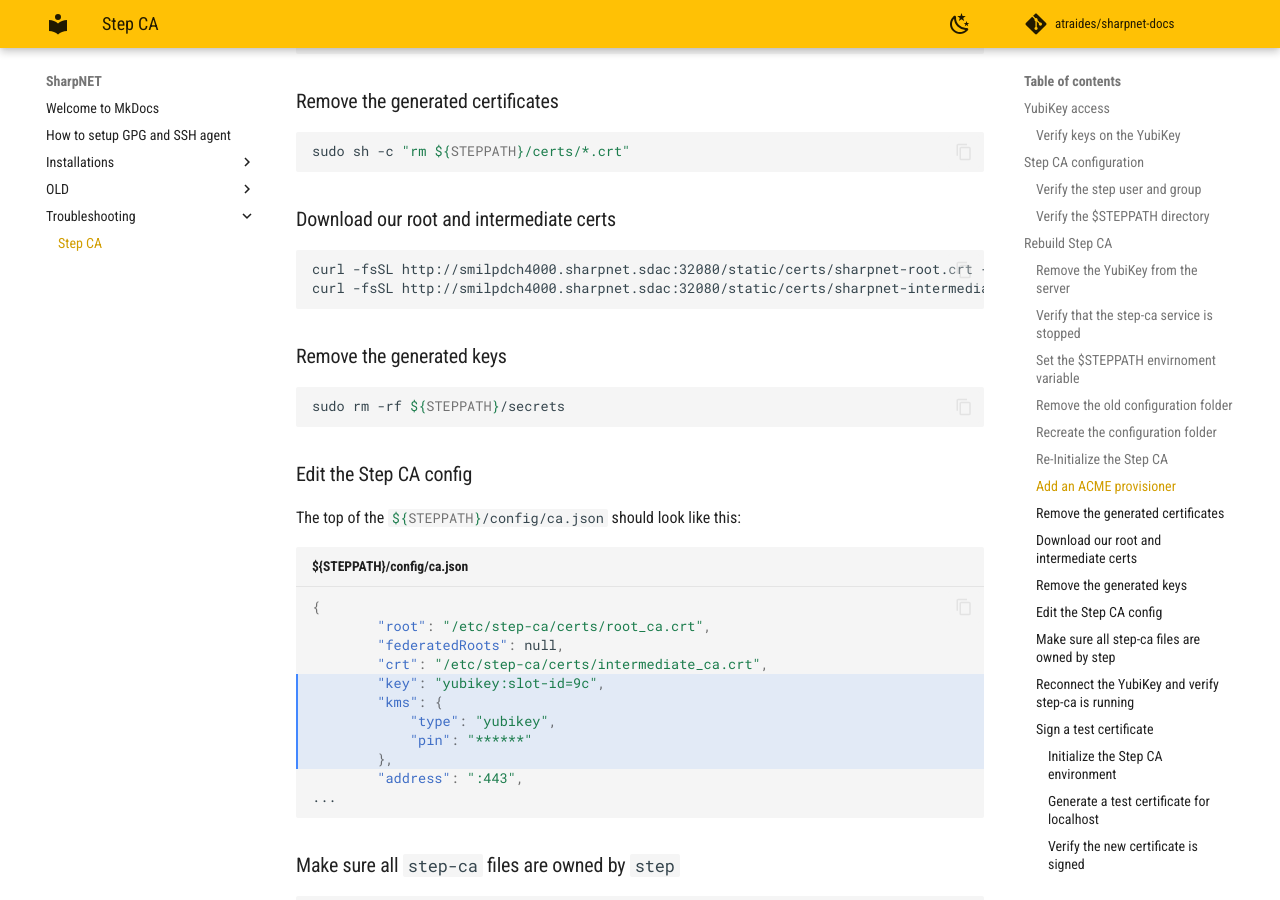
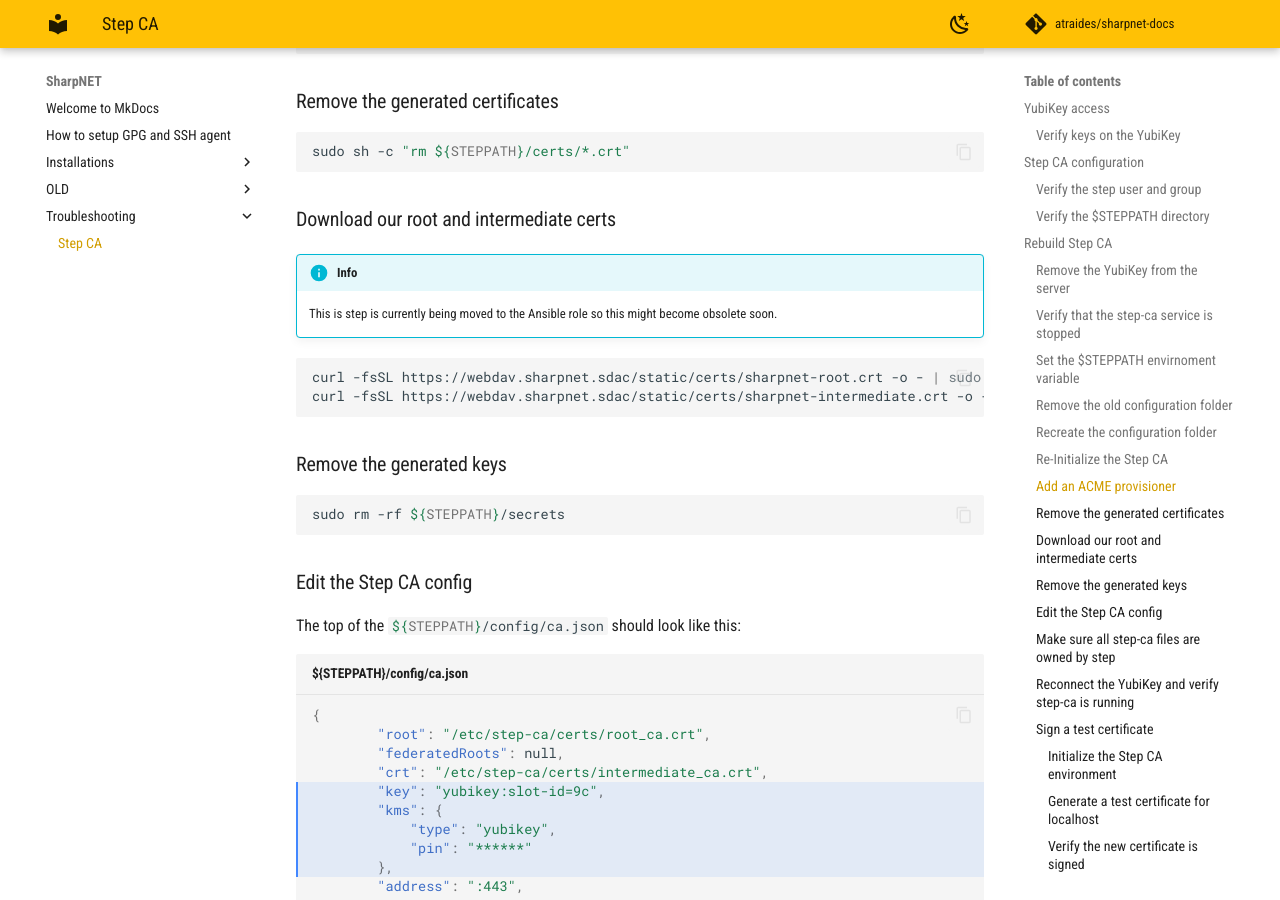
Before and after one commit to atraides/sharpnet-docs, an MkDocs documentation site: the page built from docs/Troubleshooting/step-ca.md, in a window 1280 px wide and 900 px high, scrolled down 3089 px. Built offline with MkDocs 1.6.1 and Material for MkDocs 9.7.7, drawn with Linux system fonts in a browser that asks for light colours; comment, search, counter and statistics services are not loaded; some of the changed text lies outside the part shown.

Commit message:
fix: updated the CA section

````diff
--- a/docs/Troubleshooting/step-ca.md
+++ b/docs/Troubleshooting/step-ca.md
@@ -153,9 +153,12 @@
 
 ### Download our root and intermediate certs
 
+!!! info
+    This is step is currently being moved to the Ansible role so this might become obsolete soon.
+
 ``` shell
-curl -fsSL http://smilpdch4000.sharpnet.sdac:32080/static/certs/sharpnet-root.crt -o - | sudo tee ${STEPPATH}/certs/root_ca.crt 2>&1 >/dev/null
-curl -fsSL http://smilpdch4000.sharpnet.sdac:32080/static/certs/sharpnet-intermediate.crt -o -| sudo tee ${STEPPATH}/certs/intermediate_ca.crt 2>&1 >/dev/null
+curl -fsSL https://webdav.sharpnet.sdac/static/certs/sharpnet-root.crt -o - | sudo tee ${STEPPATH}/certs/root_ca.crt 2>&1 >/dev/null
+curl -fsSL https://webdav.sharpnet.sdac/static/certs/sharpnet-intermediate.crt -o -| sudo tee ${STEPPATH}/certs/intermediate_ca.crt 2>&1 >/dev/null
 ```
 
 ### Remove the generated keys
````
Also changed, not shown: other parts of docs/Troubleshooting/step-ca.md (+2 -2 lines).
